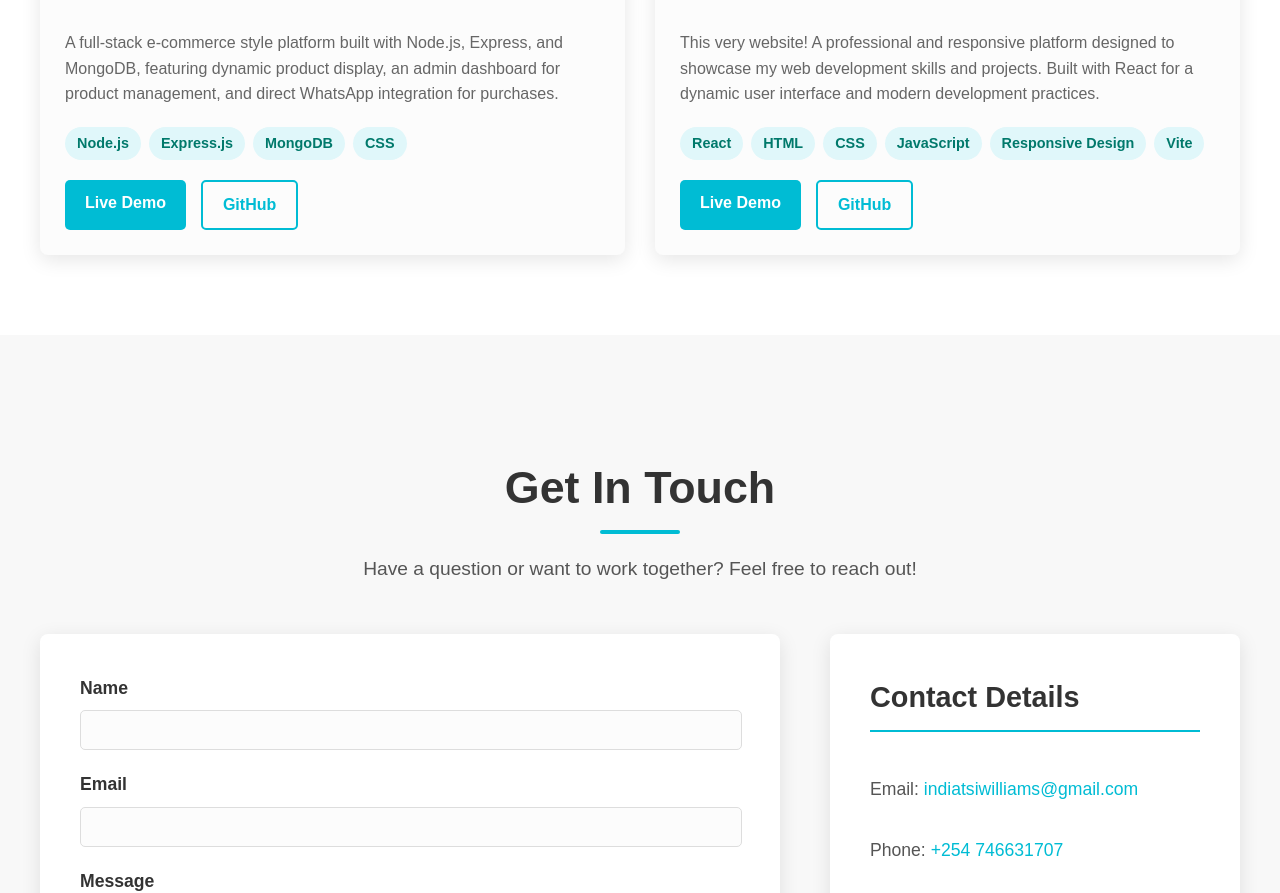
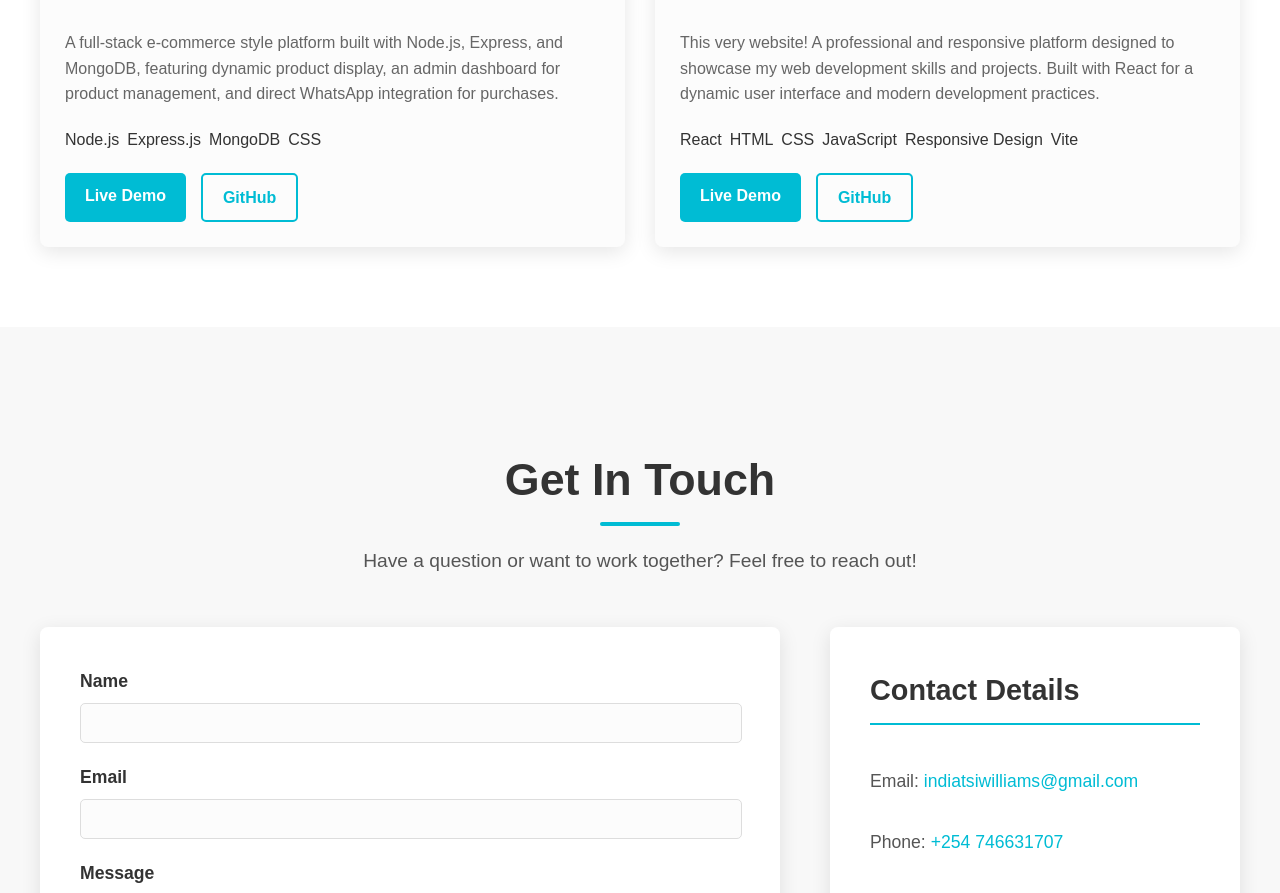
Before and after one commit to Jo7848/my-portfolio-app, a React (Vite) app: page / in a window 1280 px wide. Shown: the part 3000-3893 px from the top of the page. Built offline with nearby package versions, Linux system fonts and the light colour scheme; the HTML template or start-up script is replaced by a standard one.

Commit message:
Fix: Safely access project.techs property using nullish coalescing

```diff
--- a/src/components/Projects.jsx
+++ b/src/components/Projects.jsx
@@ -52,9 +52,9 @@ function Projects() {
                 <h3 className="project-title">{project.title}</h3>
                 <p className="project-description">{project.description}</p>
                 <div className="project-techs">
-                  {project.techs.map((tech, index) => (
-                    <span key={index} className="tech-pill">{tech}</span>
-                  ))}
+                  { (project.techs ?? []).map((tech, index) => (
+                    <span key={index} className="tech-badge">{tech}</span>
+                     ))}
                 </div>
                 {/* Project Links Section */}
                 <div className="project-links">
--- a/src/data/projects.js
+++ b/src/data/projects.js
@@ -16,7 +16,7 @@ const projects = [
     image: "/images/portfolio-thumbnail.jpg", // Ensure this image exists in your public/images folder
     description: "This very website! A professional and responsive platform designed to showcase my web development skills and projects. Built with React for a dynamic user interface and modern development practices.",
     techs: ["React", "HTML", "CSS", "JavaScript", "Responsive Design", "Vite"],
-    liveLink: 'https://indiatsis-portfolio.vercel.app/', // Set to null as it only has a GitHub link
+    liveLink: 'https://indiatsis-portfolio.vercel.app/',
     githubLink: 'https://github.com/Jo7848/my-portfolio-app' // Updated GitHub link
   },
   // Add more projects here following the same structure!
```
